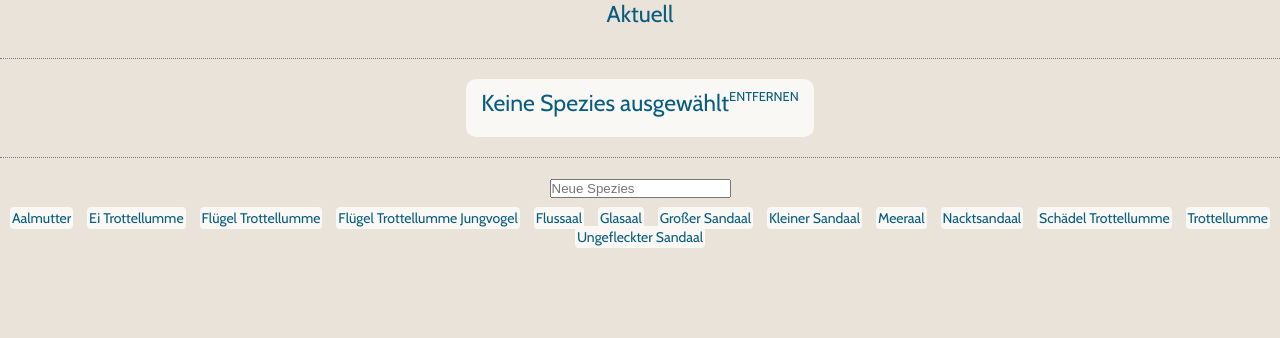
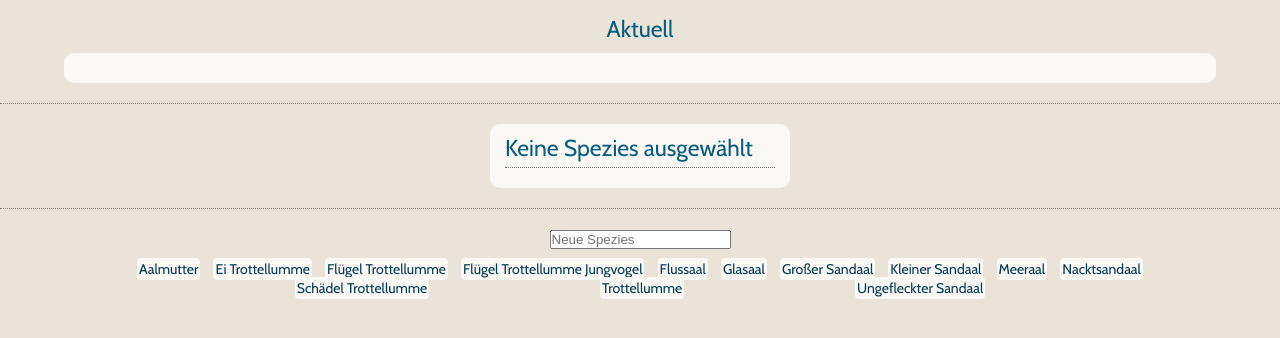
Before and after one commit to jacobjahns/BE-Gefahrenmeldungen, a Vue app: page /#/ in a window 1280 px wide. Shown: the top 338 px of the page. Built offline with nearby package versions, Linux system fonts and the light colour scheme.

Commit message:
style fixes

```diff
--- a/package.json
+++ b/package.json
@@ -1,5 +1,5 @@
 {
-  "name": "Gefahrenmeldungen",
+  "name": "gefahrenmeldungen",
   "version": "0.1.0",
   "private": true,
   "scripts": {
--- a/src/App.vue
+++ b/src/App.vue
@@ -15,17 +15,21 @@ export default {
 </script>
 
 <style lang="scss">
+@import "./style/_variables.scss";
+@import "./style/_mixins.scss";
+
 * {
+  box-sizing: border-box;
   margin: 0;
   padding: 0;
 }
 :root {
-  --color-primary: #085b7e;
-  --color-secondary: #f9f8f5;
-  --color-background: #eae3d9;
-  --color-text: #085c7e;
-  --color-link: darken(#085c7e, 10%);
-  --color-border: #7b7b7b;
+  --color-primary: #{$color-primary};
+  --color-secondary: #{$color-secondary};
+  --color-background: #{$color-background};
+  --color-text: #{$color-text};
+  --color-link: #{$color-link};
+  --color-border: #{$color-border};
 
   font-size: 16px;
   font-family: 'Cabin', sans-serif;
@@ -38,18 +42,21 @@ export default {
   background-color: var(--color-background);
 }
 
-.column {
+
+%column-shared {
   display: flex;
   flex-direction: column;
   justify-content: stretch;
   align-items: stretch;
 }
+.column {
+  @extend %column-shared;
+  margin: 0 16px;
+}
 .column-body {
-  display: flex;
-  flex-direction: column;
-  justify-content: stretch;
-  align-items: stretch;
+  @extend %column-shared;
 }
+
 .row-head {
   text-align: center;
   margin-bottom: 10px;
@@ -60,6 +67,7 @@ export default {
   justify-content: space-evenly;
   flex-wrap: wrap;
 }
+
 h5 {
   font-size: 1.4375rem;
   font-weight: normal;
--- a/src/components/Aktuell.vue
+++ b/src/components/Aktuell.vue
@@ -30,11 +30,68 @@ export default {
 
 <!-- Add "scoped" attribute to limit CSS to this component only -->
 <style scoped lang="scss">
+@import "../style/_variables.scss";
+@import "../style/_mixins.scss";
+
+.aktuell {
+  margin-top: 15px;
+}
+
+.row-body {
+  max-width: 300px;
+  display: grid;
+  // grid-template-columns: repeat(auto-fit, minmax(80px, 1fr));
+  grid-template-columns: repeat(2, minmax(80px, 1fr));
+  gap: 10px 5%;
+  overflow: hidden;
+  margin: 0 auto;
+  background-color: var(--color-secondary);
+  padding: 15px;
+  border-radius: 10px;
+
+  @include media(tablet) {
+    grid-template-columns: repeat(4, minmax(80px, 1fr));
+    max-width: 720px;
+  }
+
+  @include media(desktop) {
+    display: flex;
+    max-width: 90%;
+  }
+}
+
 .aktuell-meldung {
   background-color: var(--color-secondary);
   display: flex;
   flex-direction: column;
   padding: 10px;
   border-radius: 10px;
+
+  $max: 4;
+  @for $i from 0 to $max {
+    &:nth-child(#{$i + 1}) {
+      background-color: lighten($color-primary, $i * 5%);
+
+      @if $i < 3 {
+        color: var(--color-background);
+
+        a {
+          color: var(--color-secondary);
+        }
+      }
+    }
+    &:nth-last-child(#{$i + 1}) {
+      background-color: lighten($color-primary, 5% + $max * 5% * 2 + $i * -5%);
+    }
+  }
+
+  @include media(tablet) {
+    max-width: 160px;
+  }
+
+  @include media(desktop) {
+    flex: 1;
+    margin: 0 5px;
+  }
 }
 </style>
--- a/src/components/SpeziesMeldungen.vue
+++ b/src/components/SpeziesMeldungen.vue
@@ -3,7 +3,7 @@
     <div class="column-head">
       <h5 class="speziesMeldungen-name" v-if="this.species != undefined">{{ this.species.name }}</h5>
       <h5 class="speziesMeldungen-name" v-else>{{ this.noSpeciesMsg }}</h5>
-      <a @click="rmQuery()">Entfernen</a>
+      <a @click="rmQuery()" v-if="this.species != undefined">Entfernen</a>
     </div>
     <div class="column-body speziesMeldungen-ergebnisse">
       <div class="speziesMeldungen-ergebnis" v-for="m in this.meldungen" :key="m.id">
@@ -39,8 +39,7 @@ export default {
 }
 </script>
 
-<!-- Add "scoped" attribute to limit CSS to this component only -->
-<style scoped lang="scss">
+<style lang="scss">
 .speziesMeldungen {
   background-color: var(--color-secondary);
   border-radius: 10px;
@@ -49,9 +48,11 @@ export default {
 }
 .column-head {
   margin-bottom: 10px;
+  padding-bottom: 5px;
   display: flex;
   flex-direction: row;
   justify-content: space-between;
+  border-bottom: 1px dotted var(--color-border);
 
   a {
     text-transform: uppercase;
--- a/src/components/SpeziesSuche.vue
+++ b/src/components/SpeziesSuche.vue
@@ -18,7 +18,6 @@ export default {
   },
   data() {
     return {
-      lastRequest: 0,
       searchInput: "",
       species: [{"id":4228,"name":"Aalmutter","scienceName":"Zoarces viviparus","slug":"zoarces-viviparus"},{"id":6335,"name":"Ei Trottellumme","scienceName":"Uria aalge (ovum)","slug":"uria-aalge-ovum"},{"id":6294,"name":"Fl\u00fcgel Trottellumme","scienceName":"Uria aalge (ala)","slug":"uria-aalge-ala"},{"id":6295,"name":"Fl\u00fcgel Trottellumme Jungvogel","scienceName":"Uria aalge (ala iuvenilis)","slug":"uria-aalge-ala-iuvenilis"},{"id":4202,"name":"Flussaal","scienceName":"Anguilla anguilla","slug":"anguilla-anguilla"},{"id":5504,"name":"Glasaal","scienceName":"Anguilla anguilla (juvenile)","slug":"anguilla-anguilla-juvenile"},{"id":4206,"name":"Gro\u00dfer Sandaal","scienceName":"Hyperoplus lanceolatus","slug":"hyperoplus-lanceolatus"},{"id":4208,"name":"Kleiner Sandaal","scienceName":"Ammodytes tobianus","slug":"ammodytes-tobianus"},{"id":4203,"name":"Meeraal","scienceName":"Conger conger","slug":"conger-conger"},{"id":4210,"name":"Nacktsandaal","scienceName":"Gymnammodytes semisquamatus","slug":"gymnammodytes-semisquamatus"},{"id":6500,"name":"Sch\u00e4del Trottellumme","scienceName":"Uria aalge (cranium)","slug":"uria-aalge-cranium"},{"id":5450,"name":"Trottellumme","scienceName":"Uria aalge","slug":"uria-aalge"},{"id":4207,"name":"Ungefleckter Sandaal","scienceName":"Hyperoplus immaculatus","slug":"hyperoplus-immaculatus"}]
     }
@@ -46,6 +45,14 @@ export default {
 
 <!-- Add "scoped" attribute to limit CSS to this component only -->
 <style scoped lang="scss">
+@import "../style/_variables.scss";
+@import "../style/_mixins.scss";
+
+.speziesSuche-ergebnisse {
+  max-width: 1024px;
+  margin: 0 auto;
+}
+
 a {
   cursor: pointer;
   background-color: var(--color-secondary);
--- /dev/null
+++ b/src/style/_mixins.scss
@@ -0,0 +1,7 @@
+@mixin media($breakpoint) {
+    @if $breakpoint == tablet {
+      @media only screen and (min-width: 641px) { @content };
+    } @else if $breakpoint == desktop {
+      @media only screen and (min-width: 1025px) { @content };
+    }
+}
--- /dev/null
+++ b/src/style/_variables.scss
@@ -0,0 +1,6 @@
+  $color-primary: #085b7e;
+  $color-secondary: #f9f8f5;
+  $color-background: #eae3d9;
+  $color-text: #085c7e;
+  $color-link: darken($color-text, 10%);
+  $color-border: #7b7b7b;
--- a/src/views/Meldungen.vue
+++ b/src/views/Meldungen.vue
@@ -118,6 +118,8 @@ export default {
 </script>
 
 <style lang="scss" scoped>
+@import "../style/_mixins.scss";
+
 .content {
   width: 100%;
   height: 100%;
@@ -129,11 +131,21 @@ export default {
 
 .spezies {
   display: flex;
-  flex-direction: row;
-  justify-content: space-evenly;
+  flex-direction: column;
+  justify-content: center;
+  align-items: center;
   border-top: 1px dotted var(--color-border);
   border-bottom: 1px dotted var(--color-border);
+  flex-wrap: wrap;
   margin: 20px 0;
-  flex-wrap: wrap;
+
+  @include media(tablet) {
+    flex-direction: row;
+    align-items: flex-start;
+
+    .column {
+      width: 300px;
+    }
+  }
 }
 </style>
```
Also changed, not shown: src/assets/logo.png (deleted), 1 other file (tests, documents, lock files or other folders).
